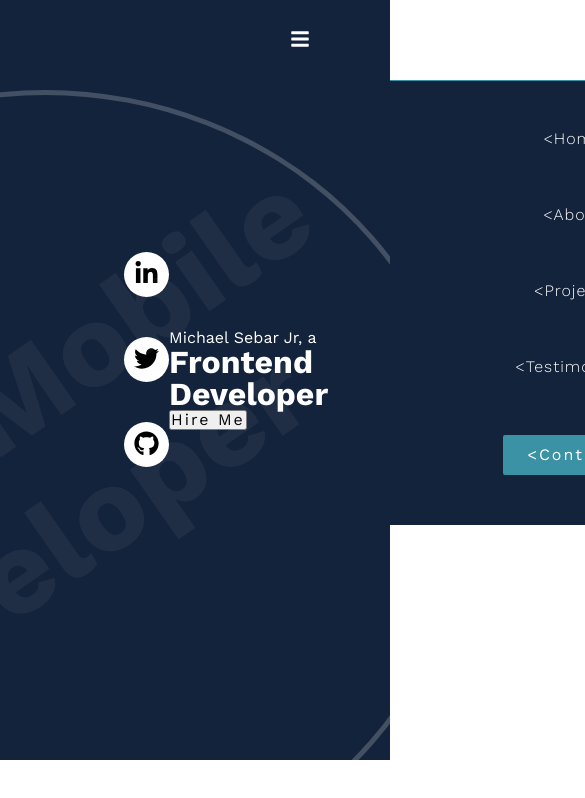
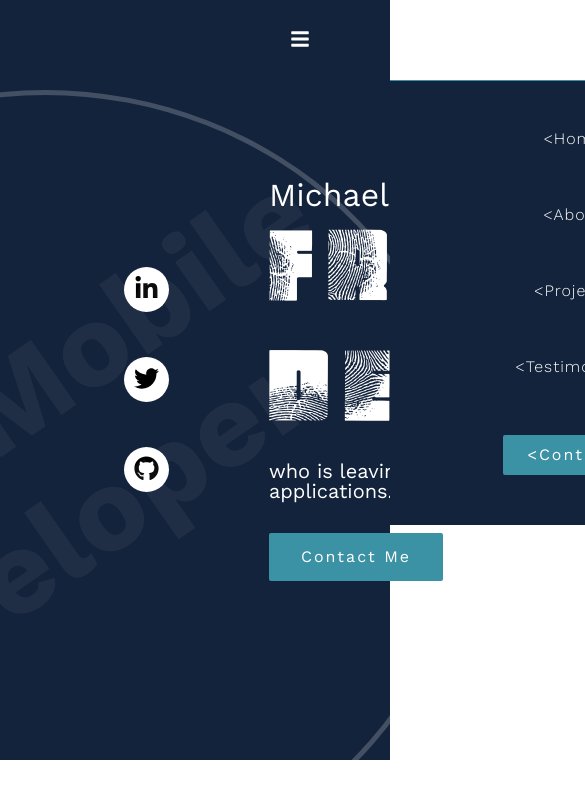
Before and after one commit to msebarjr/portfolio-site, a React (Create React App) app: page / in a window 390 px wide. Shown: the top 798 px of the page, 585 px wide, since content can reach past the window. Built offline with nearby package versions, Linux system fonts and the light colour scheme.

Commit message:
Hero minus responsive done

```diff
--- a/src/components/Hero.js
+++ b/src/components/Hero.js
@@ -1,13 +1,14 @@
 import { FaLinkedinIn, FaTwitter, FaGithub } from "react-icons/fa";
 
-import styles from "../styles/Hero.module.css";
 import Background from "./Background";
 import SocialIcon from "./SocialIcon";
-
+import Button from "./Button";
+import styles from "../styles/Hero.module.css";
 
 const Hero = () => {
     return (
         <div className={styles.hero}>
+            <Background />
             <div className={styles.hero__content}>
                 <div>
                     <SocialIcon link="https://www.linkedin.com/in/msebarjr">
@@ -21,13 +22,17 @@ const Hero = () => {
                     </SocialIcon>
                 </div>
                 <div className={styles.hero__content_text}>
-                    <p className={styles.name}>Michael Sebar Jr, a</p>
+                    <p className={styles.name}>Michael Sebar Jr</p>
                     <h1>Frontend Developer</h1>
-                    <p className={styles.info}></p>
-                    <button>Hire Me</button>
+                    <p className={styles.info}>
+                        who is leaving his fingerprints all over the{" "}
+                        <span>web</span> and <span>mobile</span> applications.
+                    </p>
+                    <Button cname={styles.hero_button} link="#contact">
+                        Contact Me
+                    </Button>
                 </div>
             </div>
-            <Background />
         </div>
     );
 };
--- a/src/styles/Button.module.css
+++ b/src/styles/Button.module.css
@@ -2,4 +2,11 @@
   outline: none;
   border: none;
   cursor: pointer;
+  border-radius: 2px;
+  background-color: rgba(60, 146, 165, 1);
+  color: white;
 }
+
+.button:hover {
+  background-color: rgba(60, 146, 165, .75);
+}
--- a/src/styles/Hero.module.css
+++ b/src/styles/Hero.module.css
@@ -15,3 +15,34 @@
   justify-content: center;
   align-items: center;
 }
+
+.hero__content_text {
+  margin-left: 10rem;
+}
+
+.hero__content_text .name {
+  font-size: 3.2rem;
+  margin: 0;
+}
+
+.hero__content_text h1 {
+  font-family: Fingerprint;
+  font-size: 12rem;
+  font-weight: normal;
+  letter-spacing: 1rem;
+}
+
+.hero__content_text p {
+  font-size: 2rem;
+  margin-top: 1rem;
+}
+
+.hero__content_text span {
+  color: rgba(60, 146, 165, 1);
+  font-weight: bold;
+}
+
+.hero_button {
+  margin-top: 2em;
+  padding: 1em 2em;
+}
--- a/src/styles/SocialIcon.module.css
+++ b/src/styles/SocialIcon.module.css
@@ -4,10 +4,13 @@
   display: flex;
   justify-content: center;
   align-items: center;
-  margin-bottom: 4rem;
   border-radius: 50%;
   background-color: white;
   cursor: pointer;
+}
+
+.icon_wrapper:nth-child(2) {
+  margin: 4.5rem 0;
 }
 
 .icon {
```
